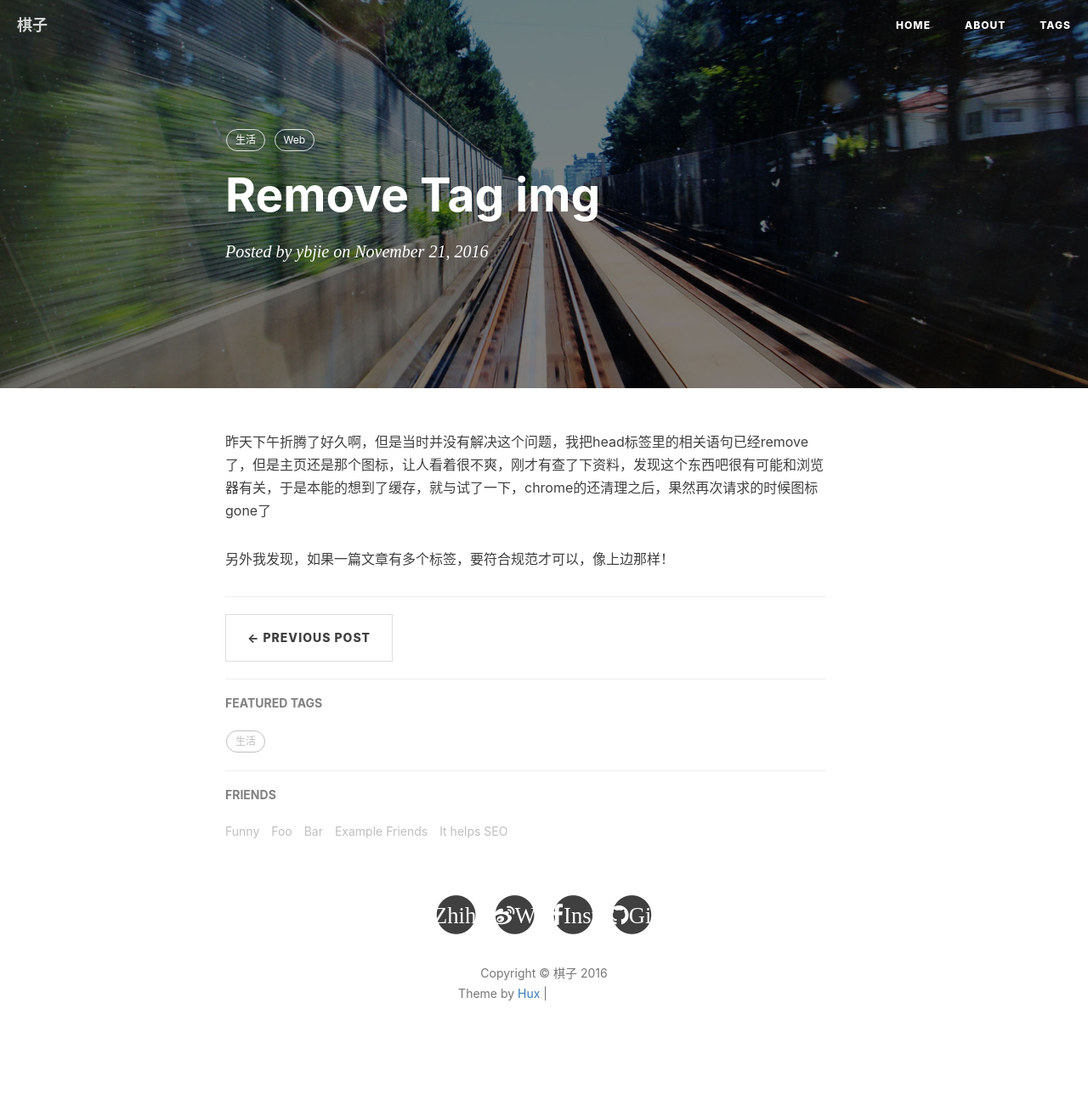
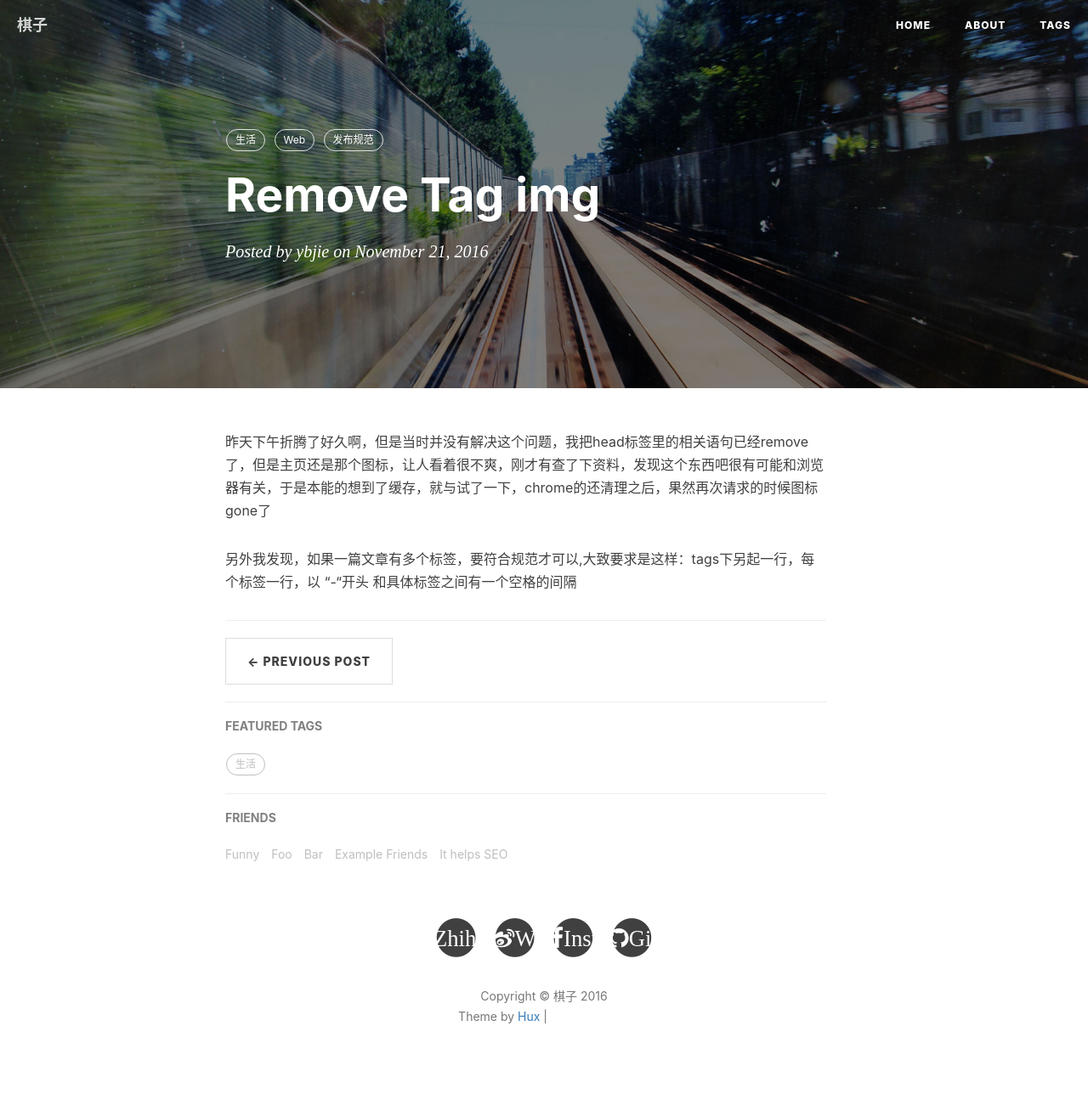
Before and after one commit to ybjie/blog, a Jekyll site: the page built from _posts/2016-11-21-removetagimg.markdown, in a window 1280 px wide. Shown: the whole page at 85% size. Built offline with Jekyll 4.4.1, drawn with Linux system fonts in a browser that asks for light colours; nearby versions of some CDN libraries; comment, search, counter and statistics services are not loaded; before the commit the page ends 1274 px from its top, so only the background shows below that; grey boxes are pictures that could not be loaded.

Commit message:
tag fixed

```diff
--- a/_posts/2016-11-21-removetagimg.md
+++ b/_posts/2016-11-21-removetagimg.markdown
@@ -7,8 +7,9 @@ header-img: "img/post-bg-2015.jpg"
 tags:
 - 生活
 - Web
+- 发布规范
 ---
 
 昨天下午折腾了好久啊，但是当时并没有解决这个问题，我把head标签里的相关语句已经remove了，但是主页还是那个图标，让人看着很不爽，刚才有查了下资料，发现这个东西吧很有可能和浏览器有关，于是本能的想到了缓存，就与试了一下，chrome的还清理之后，果然再次请求的时候图标gone了
 
-另外我发现，如果一篇文章有多个标签，要符合规范才可以，像上边那样！
+另外我发现，如果一篇文章有多个标签，要符合规范才可以,大致要求是这样：tags下另起一行，每个标签一行，以 "-"开头 和具体标签之间有一个空格的间隔
```
Also changed, not shown: _posts/2016-11-20-welcome.markdown (renamed from _posts/2016-11-20-welcome.md).
